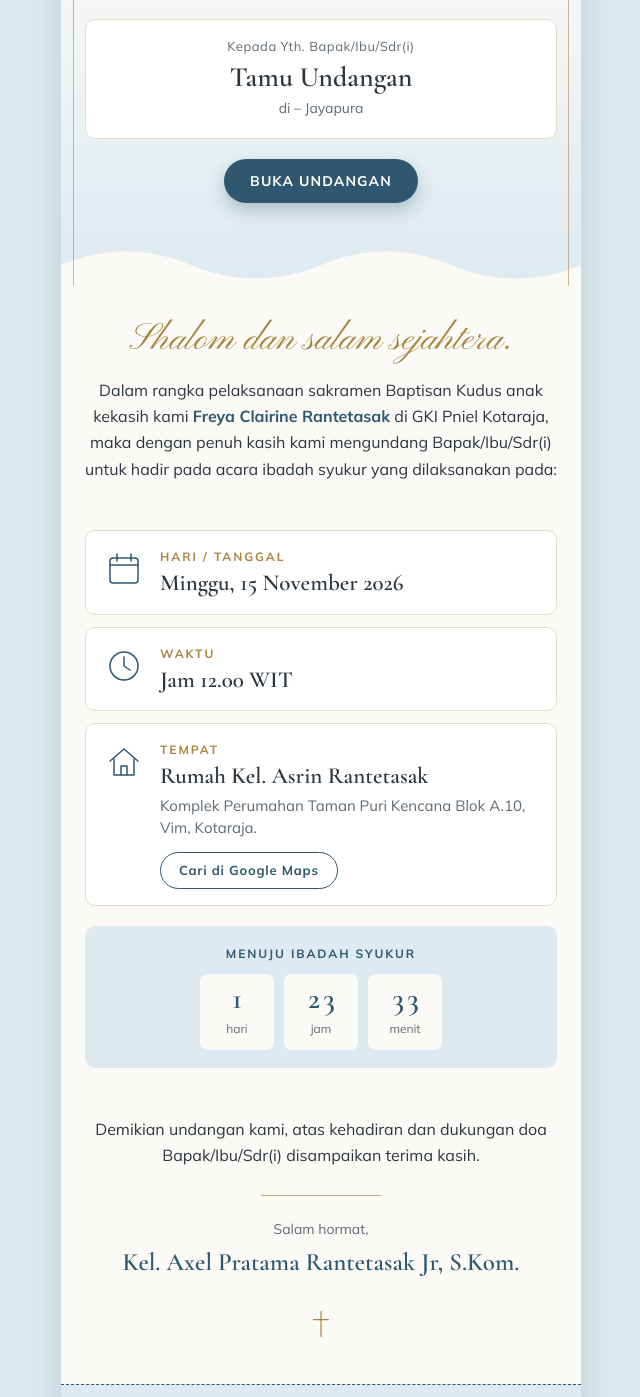
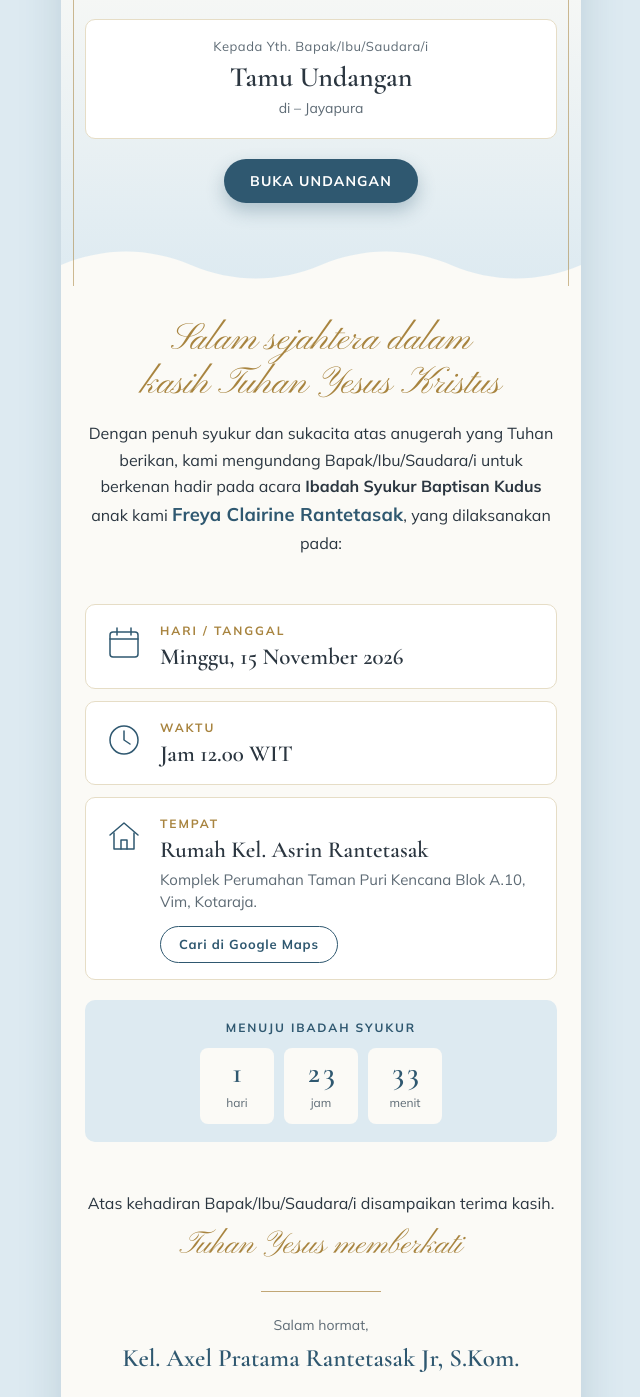
Before and after one commit to Nayagh/undangan_freya, a plain HTML site: page index.html in a window 1280 px wide. Shown: the part 651-2048 px from the top of the page, without its empty margins (319-959 px from the left). Drawn offline with nearby package versions, Linux system fonts and the light colour scheme.

Commit message:
Update index.html

```diff
--- a/index.html
+++ b/index.html
@@ -6,14 +6,14 @@
 <meta property="og:site_name" content="Undangan Baptisan Kudus">
 <meta property="og:url" content="https://nayagh.github.io/baptisan-freya/">
 <meta property="og:title" content="🕊️ Undangan Baptisan Kudus Freya Clairine Rantetasak">
-<meta property="og:description" content="Dengan penuh kasih kami mengundang Bapak/Ibu/Sdr(i) hadir dalam ibadah syukur. Minggu, 15 November 2026, jam 12.00 WIT. Ketuk untuk membuka undangan.">
+<meta property="og:description" content="Dengan penuh kasih kami mengundang Bapak/Ibu/Saudara/i hadir dalam ibadah syukur. Minggu, 15 November 2026, jam 12.00 WIT. Ketuk untuk membuka undangan.">
 <meta property="og:image" content="https://nayagh.github.io/baptisan-freya/sampul.jpg">
 <meta property="og:image:type" content="image/jpeg">
 <meta property="og:image:width" content="1200">
 <meta property="og:image:height" content="630">
 <meta property="og:image:alt" content="Undangan Baptisan Kudus Freya Clairine Rantetasak">
 <meta name="twitter:card" content="summary_large_image">
-<meta name="description" content="Dengan penuh kasih kami mengundang Bapak/Ibu/Sdr(i) hadir dalam ibadah syukur Baptisan Kudus Freya Clairine Rantetasak. Minggu, 15 November 2026, jam 12.00 WIT.">
+<meta name="description" content="Dengan penuh kasih kami mengundang Bapak/Ibu/Saudara/i hadir dalam ibadah syukur Baptisan Kudus Freya Clairine Rantetasak. Minggu, 15 November 2026, jam 12.00 WIT.">
 <meta name="viewport" content="width=device-width, initial-scale=1">
 <title>Undangan Baptisan Kudus Freya</title>
 <link rel="preconnect" href="https://fonts.googleapis.com">
@@ -114,7 +114,8 @@ h1{
 .greeting{text-align:center;padding-top:34px}
 .shalom{margin:0 0 14px;font-family:var(--script);font-size:38px;line-height:1.15;color:var(--gold);text-wrap:balance}
 .greeting p.text{margin:0 auto;max-width:34em}
-.name-inline{color:var(--water-deep);font-weight:700}
+.name-inline{color:var(--water-deep);font-weight:700;font-size:1.15em;letter-spacing:.01em}
+.event-name{font-weight:700}
 
 .details{padding-top:8px}
 .rows{
@@ -147,7 +148,8 @@ h1{
 .count .done{margin:0;font-family:var(--display);font-size:22px;color:var(--water-deep)}
 
 .closing{text-align:center;padding-top:8px}
-.closing .text{margin:0 auto 26px;max-width:34em}
+.closing .text{margin:0 auto 10px;max-width:34em}
+.closing .blessing{margin:0 0 26px;font-family:var(--script);font-size:32px;line-height:1.2;color:var(--gold)}
 .rule{width:120px;height:1px;background:var(--gold);margin:0 auto 22px;opacity:.7}
 .closing .regards{margin:0;color:var(--muted);font-size:14px}
 .closing .family{margin:6px 0 0;font-family:var(--display);font-weight:600;font-size:25px;line-height:1.25;color:var(--water-deep);text-wrap:balance}
@@ -208,7 +210,7 @@ h1{
     <p class="child">Freya Clairine Rantetasak</p>
 
     <div class="to">
-      <p class="lead">Kepada Yth. Bapak/Ibu/Sdr(i)</p>
+      <p class="lead">Kepada Yth. Bapak/Ibu/Saudara/i</p>
       <p class="guest" id="guest">Tamu Undangan</p>
       <p class="place">di – Jayapura</p>
     </div>
@@ -222,8 +224,8 @@ h1{
 
   <main id="isi">
     <section class="greeting">
-      <p class="shalom">Shalom dan salam sejahtera.</p>
-      <p class="text">Dalam rangka pelaksanaan sakramen Baptisan Kudus anak kekasih kami <span class="name-inline">Freya Clairine Rantetasak</span> di GKI Pniel Kotaraja, maka dengan penuh kasih kami mengundang Bapak/Ibu/Sdr(i) untuk hadir pada acara ibadah syukur yang dilaksanakan pada:</p>
+      <p class="shalom">Salam sejahtera dalam kasih Tuhan Yesus Kristus</p>
+      <p class="text">Dengan penuh syukur dan sukacita atas anugerah yang Tuhan berikan, kami mengundang Bapak/Ibu/Saudara/i untuk berkenan hadir pada acara <span class="event-name">Ibadah Syukur Baptisan Kudus</span> anak kami <span class="name-inline">Freya Clairine Rantetasak</span>, yang dilaksanakan pada:</p>
     </section>
 
     <section class="details">
@@ -264,7 +266,8 @@ h1{
     </section>
 
     <section class="closing">
-      <p class="text">Demikian undangan kami, atas kehadiran dan dukungan doa Bapak/Ibu/Sdr(i) disampaikan terima kasih.</p>
+      <p class="text">Atas kehadiran Bapak/Ibu/Saudara/i disampaikan terima kasih.</p>
+      <p class="blessing">Tuhan Yesus memberkati</p>
       <div class="rule"></div>
       <p class="regards">Salam hormat,</p>
       <p class="family">Kel. Axel Pratama Rantetasak Jr, S.Kom.</p>
@@ -335,10 +338,11 @@ h1{
     return location.origin + location.pathname + "?to=" + enc;
   }
   function buildMessage(name, link){
-    return "Shalom, Bapak/Ibu/Sdr(i) *" + name + "*.\n" +
-      "Dengan penuh sukacita kami mengundang untuk hadir dalam ibadah syukur Baptisan Kudus anak kami, *Freya Clairine Rantetasak*.\n\n" +
+    return "Salam sejahtera dalam kasih Tuhan Yesus Kristus.\n\n" +
+      "Kepada Yth. Bapak/Ibu/Saudara/i *" + name + "*,\n" +
+      "dengan penuh syukur dan sukacita kami mengundang untuk berkenan hadir pada Ibadah Syukur Baptisan Kudus anak kami, *Freya Clairine Rantetasak*.\n\n" +
       "Undangan dapat dibuka pada link berikut:\n" + link + "\n\n" +
-      "Kehadiran dan doa Bapak/Ibu/Sdr(i) sangat berarti bagi kami. Tuhan Yesus memberkati. 🙏";
+      "Tuhan Yesus memberkati. 🙏";
   }
   function copyText(text, okMsg){
     var status = document.getElementById("status");
```
